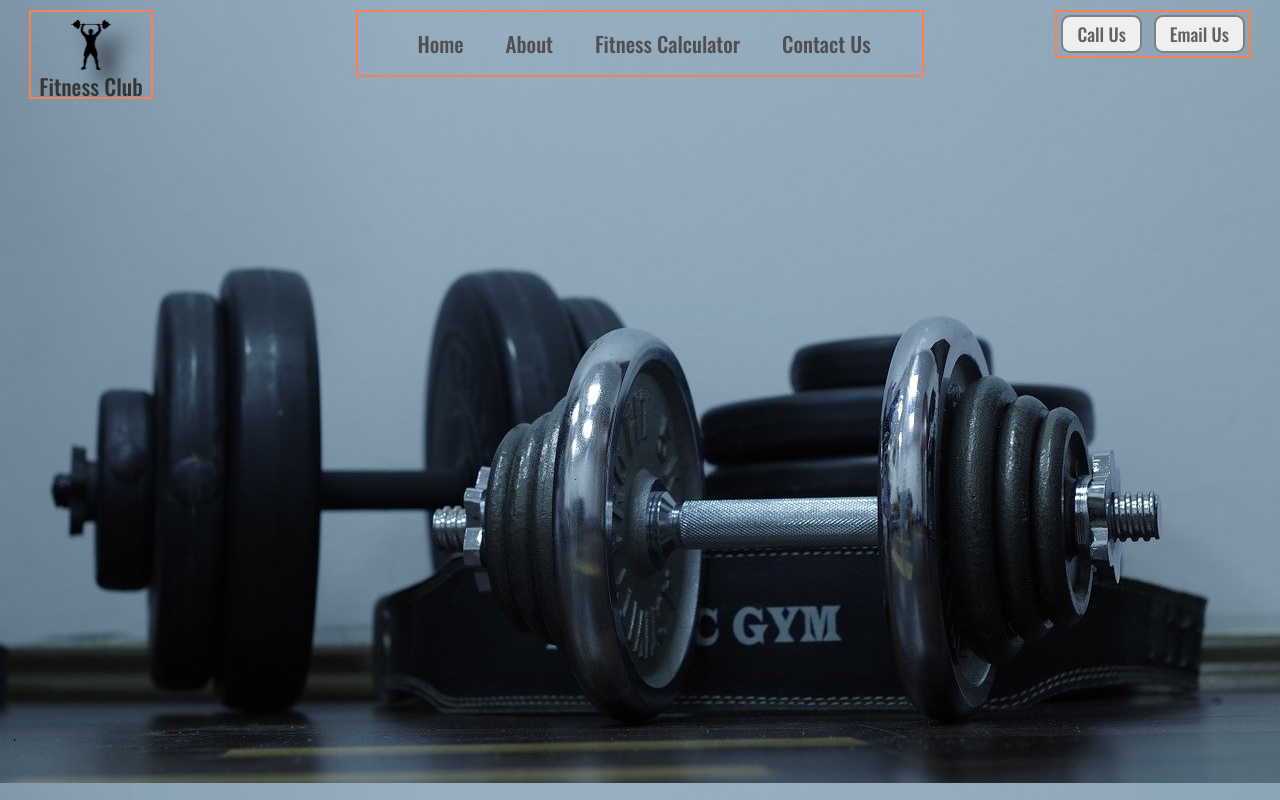
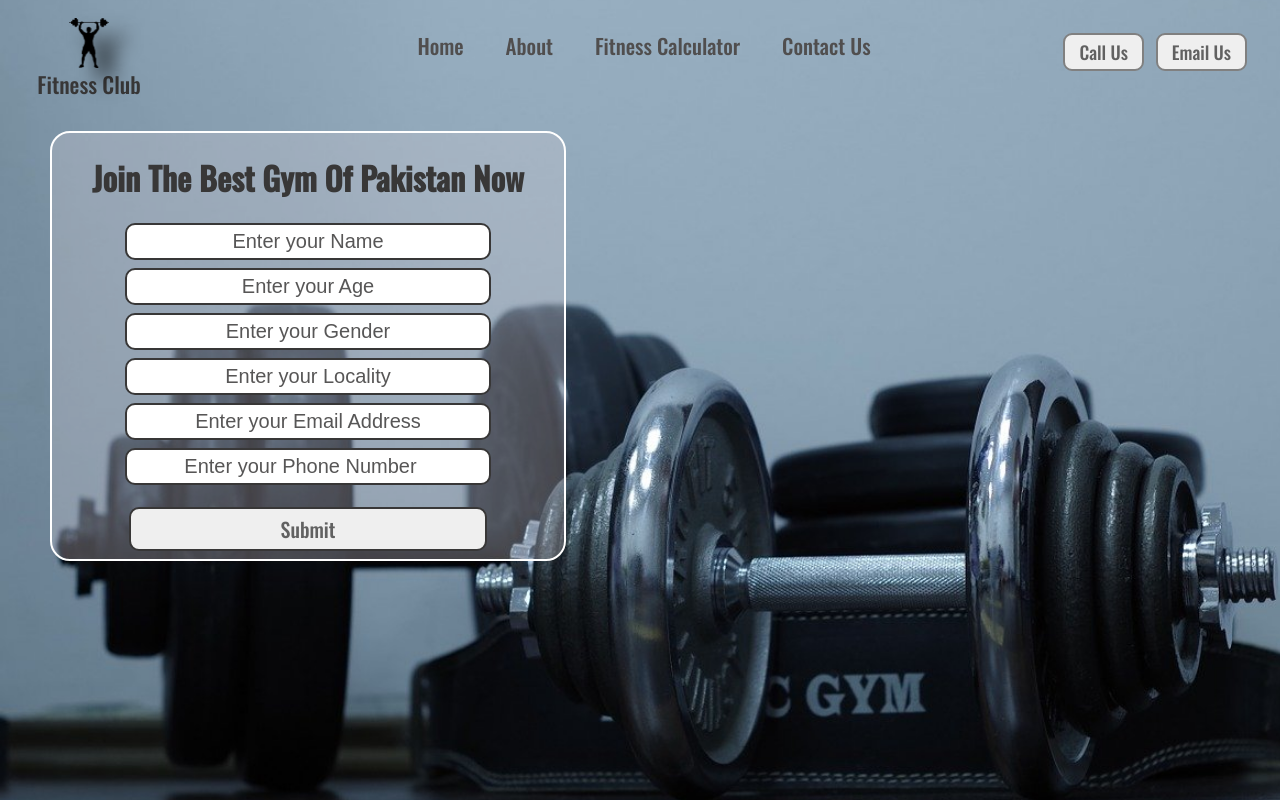
Before and after one commit to zobiakanwal/Web-Development, a plain HTML site: page Gym Website/index.html in a window 1280 px wide. Drawn offline with nearby package versions, Linux system fonts and the light colour scheme.

Commit message:
almost complete

```diff
--- a/Gym Website/index.html
+++ b/Gym Website/index.html
@@ -13,15 +13,17 @@
             margin: 0px;
             padding: 0px;
             background-image: url(img/sport-1244925_1280.jpg);
-            /* background-repeat: no-repeat; */
+            /* background-repeat: no-repeat;
+            background-attachment: fixed; */
             background-size: 100%;
             background-position-y: -70px;
+            /* background-position-x: 10px; */
+            background-size: 110%;
             color: rgb(97, 97, 97);
-            ;
         }
 
         .logoBox {
-            border: 2px solid coral;
+            /* border: 2px solid coral; */
             position: absolute;
             top: 10px;
             left: 29px;
@@ -46,10 +48,10 @@
                 }
 
         .navigationBox {
-            border: 2px solid coral;
+            /* border: 2px solid coral; */
             width: 44%;
             margin: auto;
-            margin-top: 10px;
+            margin-top: 30px;
         }
 
         .navbar li {
@@ -72,9 +74,9 @@
         }
 
         .buttonsBox {
-            border: 2px solid coral;
+            /* border: 2px solid coral; */
             position: absolute;
-            top: 10px;
+            top: 30px;
             right: 29px;
         }
 
@@ -91,6 +93,37 @@
 
         .btn:hover {
             background-color: rgb(221, 221, 221);
+        }
+
+        .container{
+            color:  rgb(56, 55, 55);
+            border: 2px solid white;
+            width: 40%;
+            margin: 70px 50px;
+            text-transform: capitalize;
+            border-radius: 20px;
+   background-color: rgba(202, 200, 209, 0.322);/* Black w/opacity/see-through */
+        }
+
+        .formGroup input, .formGroup button{
+            /* margin: 5px 0px; */
+            padding: 5px 2px;
+            border: 2px solid rgb(56, 55, 55);
+            border-radius: 10px;
+            display: block;
+            width: 70%;
+            margin: 8px auto;
+            text-align: center;
+            font-size: 20px;
+        }
+        .formGroup .btn{
+            margin-top: 22px;
+        }
+        ::placeholder{
+            color: rgb(87, 86, 86);
+        }
+        .container h1{
+           text-align: center;
         }
     </style>
 </head>
@@ -118,6 +151,33 @@
             </button>
         </div>
     </header>
+
+    <div class="container">
+        <h1>Join the best gym of Pakistan now</h1>
+        <form action="action.php">
+            <div class="formGroup">
+                <input type="text" name="name" placeholder="Enter your Name">
+            </div>
+            <div class="formGroup">
+                <input type="text" name="age" id="" placeholder="Enter your Age">
+            </div>
+            <div class="formGroup">
+                <input type="text" name="gender" id="" placeholder="Enter your Gender">
+            </div>
+            <div class="formGroup">
+                <input type="text" name="locality" id="" placeholder="Enter your Locality">
+            </div>
+            <div class="formGroup">
+                <input type="email" name="email" id="" placeholder="Enter your Email Address">
+            </div>
+            <div class="formGroup">
+                <input type="number" name="Phone" id="" placeholder="Enter your Phone Number">
+            </div>
+            <div class="formGroup">
+                <button class="btn">Submit</button>
+            </div>
+        </form>
+    </div>
 </body>
 
 </html>
```
